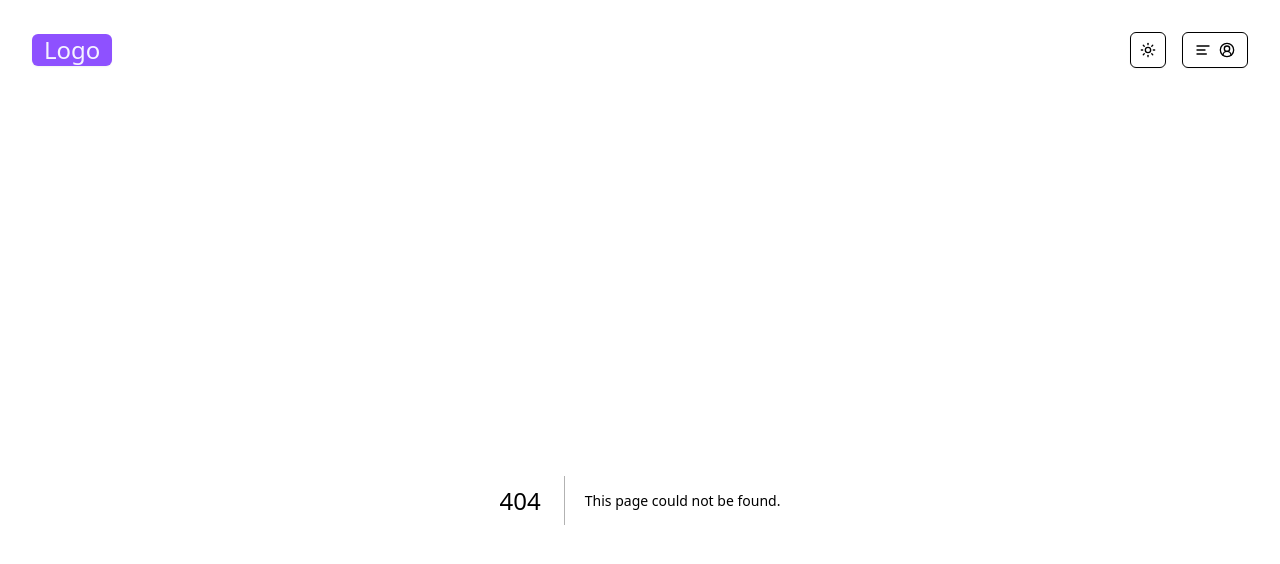
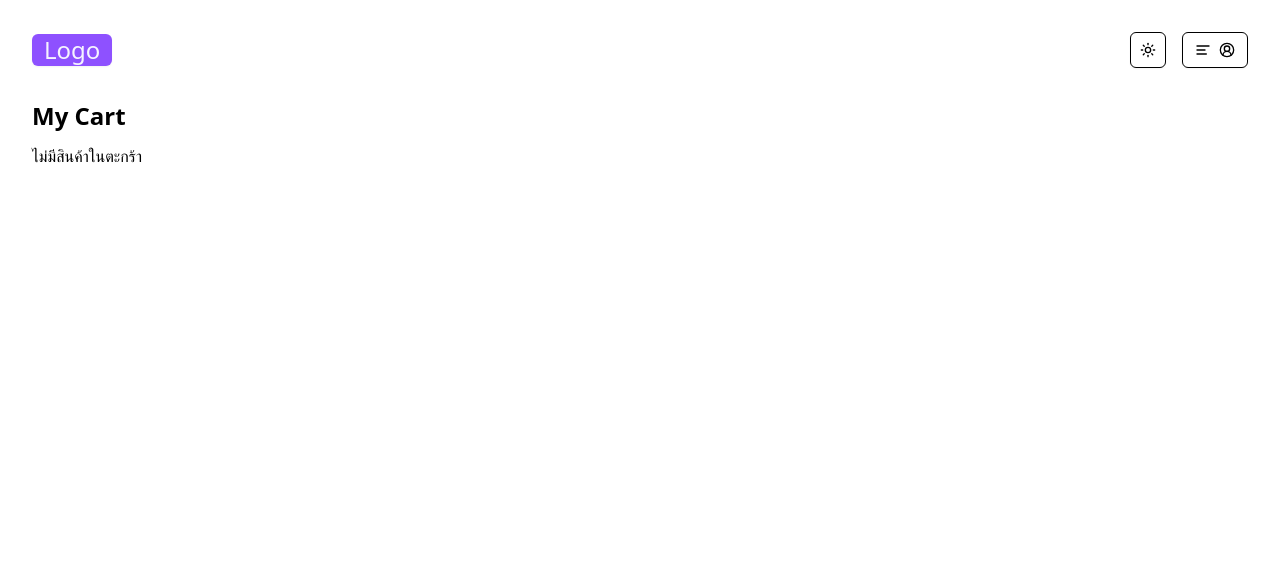
Before and after one commit to nattawat-chi/catalog-nextjs, a Next.js app: page /cart in a window 1280 px wide. Before the commit this address had no page. Shown: the top 564 px of the page. Built offline with nearby package versions, Linux system fonts and the light colour scheme.

Commit message:
feat: add page /cart and feature add to cart

```diff
--- /dev/null
+++ b/src/app/cart/page.tsx
@@ -0,0 +1,33 @@
+"use client";
+
+import { Button } from "@/components/ui/button";
+import { useCart } from "@/hooks/useCart";
+
+function CartPage() {
+  const { cart, removeFromCart, clearCart } = useCart();
+
+  return (
+    <div>
+      <h1 className="text-2xl font-bold pb-3">My Cart</h1>
+      {cart.length === 0 ? (
+        <p>ไม่มีสินค้าในตะกร้า</p>
+      ) : (
+        <ul>
+          {cart.map((item) => (
+            <li key={item.id} className="gap-3 flex items-center">
+              {item.images?.length ? (
+                <img src={item.images[0]} alt={item.title} width={120} />
+              ) : (
+                <div>No image</div>
+              )}
+              {item.title} - {item.quantity} pcs
+              <Button onClick={() => removeFromCart(item.id)}>Remove</Button>
+            </li>
+          ))}
+        </ul>
+      )}
+      {cart.length > 0 && <Button onClick={clearCart}>Clear Cart</Button>}
+    </div>
+  );
+}
+export default CartPage;
--- a/src/components/Navbar/Navbar.tsx
+++ b/src/components/Navbar/Navbar.tsx
@@ -1,7 +1,6 @@
 import { DarkMode } from "./DarkMode";
 import DropdownListMenu from "./DropdownListMenu";
 import Logo from "./Logo";
-import Search from "../Search";
 
 const Navbar = () => {
   return (
--- a/src/components/ProductsDetails.tsx
+++ b/src/components/ProductsDetails.tsx
@@ -12,6 +12,8 @@ import { GetAllProducts } from "@/lib/services/ProductApi";
 import { useEffect, useState } from "react";
 import { ProductsDetailsProps } from "@/types/ProductsType";
 import useDebounce from "@/hooks/useDebounce";
+import { useCart } from "@/hooks/useCart";
+import { Button } from "./ui/button";
 
 const ProductsDetails = ({
   selectedCategory,
@@ -20,7 +22,10 @@ const ProductsDetails = ({
   const [products, setProducts] = useState<Product[]>([]);
   const [expandedProductIds, setExpandedProductIds] = useState<number[]>([]);
 
+  // debounce the search query to avoid excessive re-renders
   const debouncedSearchQuery = useDebounce(searchQuery, 300);
+  // use the custom hook to manage the cart
+  const { addToCart } = useCart();
 
   // Filter products based on the search query and selected category
   const filteredProducts = products.filter((p) => {
@@ -82,6 +87,22 @@ const ProductsDetails = ({
             <CardContent className="grid gap-4">
               <img src={product.images[0]} alt={product.title} />
               <div>Price: {product.price} $</div>
+              <Button
+                onClick={() => {
+                  const cartItem = {
+                    id: product.id.toString(),
+                    title: product.title,
+                    price: product.price,
+                    quantity: 1,
+                    images: product.images,
+                  };
+                  console.log("Adding to cart:", cartItem);
+                  alert("Added to cart");
+                  addToCart(cartItem);
+                }}
+              >
+                Add to Cart
+              </Button>
             </CardContent>
           </Card>
         );
--- /dev/null
+++ b/src/hooks/useCart.ts
@@ -0,0 +1,61 @@
+"use client";
+
+import { useState, useEffect, use } from "react";
+import { CartItem } from "@/types/CartItem";
+
+const CART_KEY = "shopping-cart";
+
+export function useCart() {
+  const [cart, setCart] = useState<CartItem[]>([]);
+  const [loaded, setLoaded] = useState(false);
+
+  useEffect(() => {
+    if (typeof window !== "undefined") {
+      const storedCart = localStorage.getItem(CART_KEY);
+      if (storedCart) {
+        try {
+          const parsed = JSON.parse(storedCart);
+          console.log("📦 Parsed cart from localStorage:", parsed);
+          setCart(parsed);
+        } catch (err) {
+          console.error("❌ Failed to parse cart:", err);
+        }
+      } else {
+        console.log("📦 No cart data in localStorage.");
+      }
+      setLoaded(true);
+    }
+  }, []);
+
+  useEffect(() => {
+    if (loaded) {
+      // console.log("💾 Saving to localStorage:", cart); // ✅ ดูว่าเก็บถูกไหม
+      localStorage.setItem(CART_KEY, JSON.stringify(cart));
+    }
+  }, [cart, loaded]);
+
+  const addToCart = (item: CartItem) => {
+    // console.log("🛒 Adding to cart:", item); // ✅ Debug ตรงนี้
+    setCart((prev) => {
+      const exiting = prev.find((i) => i.id === item.id);
+      if (exiting) {
+        const updated = prev.map((i) =>
+          i.id === item.id ? { ...i, quantity: i.quantity + item.quantity } : i
+        );
+        // console.log("🛒 Updated cart state:", updated); // ✅ Debug ตรงนี้
+        return updated;
+      }
+      const updated = [...prev, item];
+      console.log("🧾 Updated cart state", updated);
+      return updated;
+    });
+  };
+
+  const removeFromCart = (id: string) => {
+    setCart((prev) => prev.filter((item) => item.id !== id));
+  };
+
+  const clearCart = () => setCart([]);
+
+  return { cart, addToCart, removeFromCart, clearCart };
+}
--- a/src/middleware.ts
+++ b/src/middleware.ts
@@ -3,6 +3,7 @@ import { clerkMiddleware, createRouteMatcher } from "@clerk/nextjs/server";
 const isProtectedRoute = createRouteMatcher([
   "/favorites(.*)",
   "/products(.*)",
+  "/cart(.*)",
 ]);
 
 export default clerkMiddleware(async (auth, req) => {
--- /dev/null
+++ b/src/types/CartItem.ts
@@ -0,0 +1,7 @@
+export type CartItem = {
+  id: string;
+  title: string;
+  price: number;
+  quantity: number;
+  images?: string[];
+};
--- a/utils/links.ts
+++ b/utils/links.ts
@@ -13,4 +13,5 @@ export const links: NavLinks[] = [
     href: "/products",
     label: "Products",
   },
+  { href: "/cart", label: "Cart" },
 ];
```
